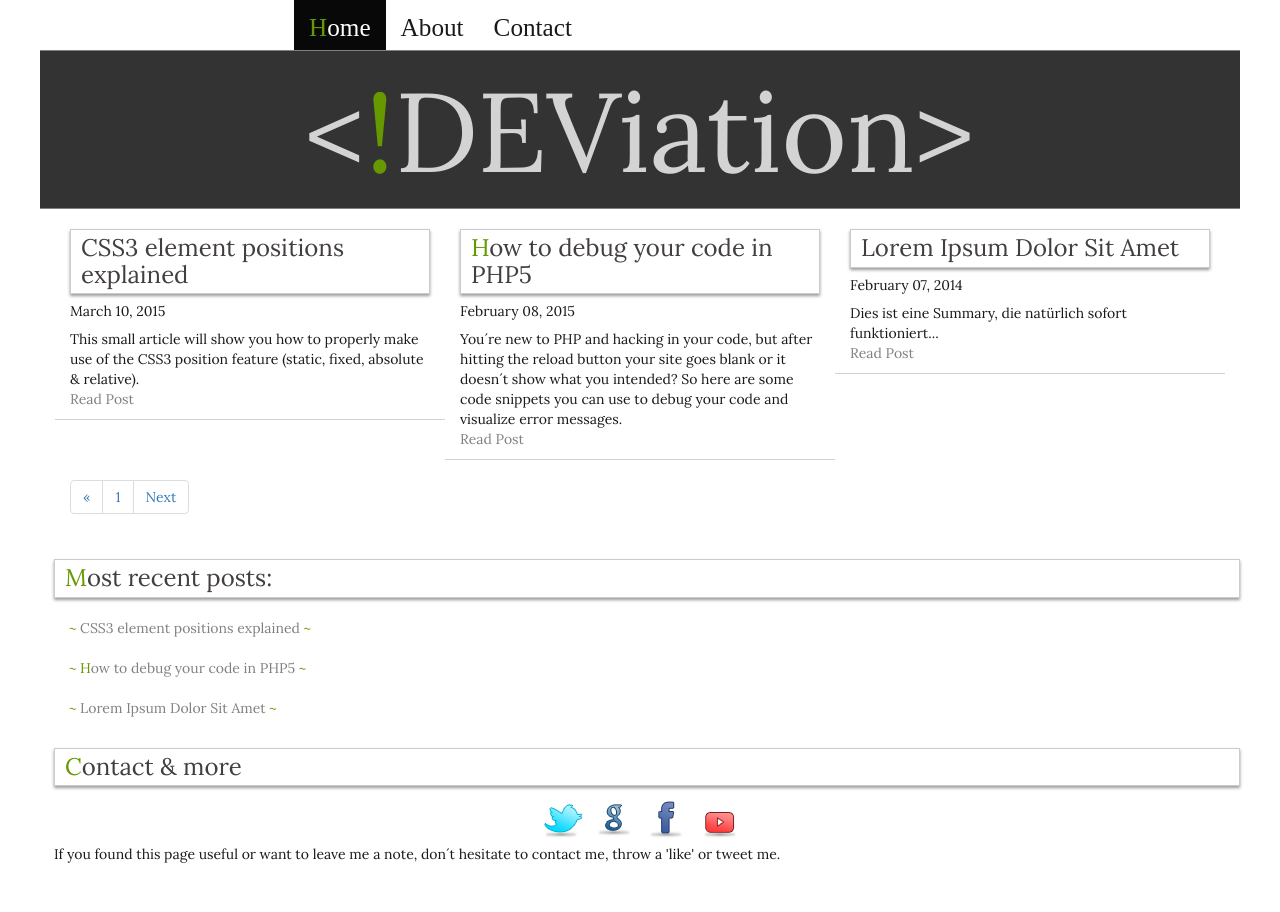
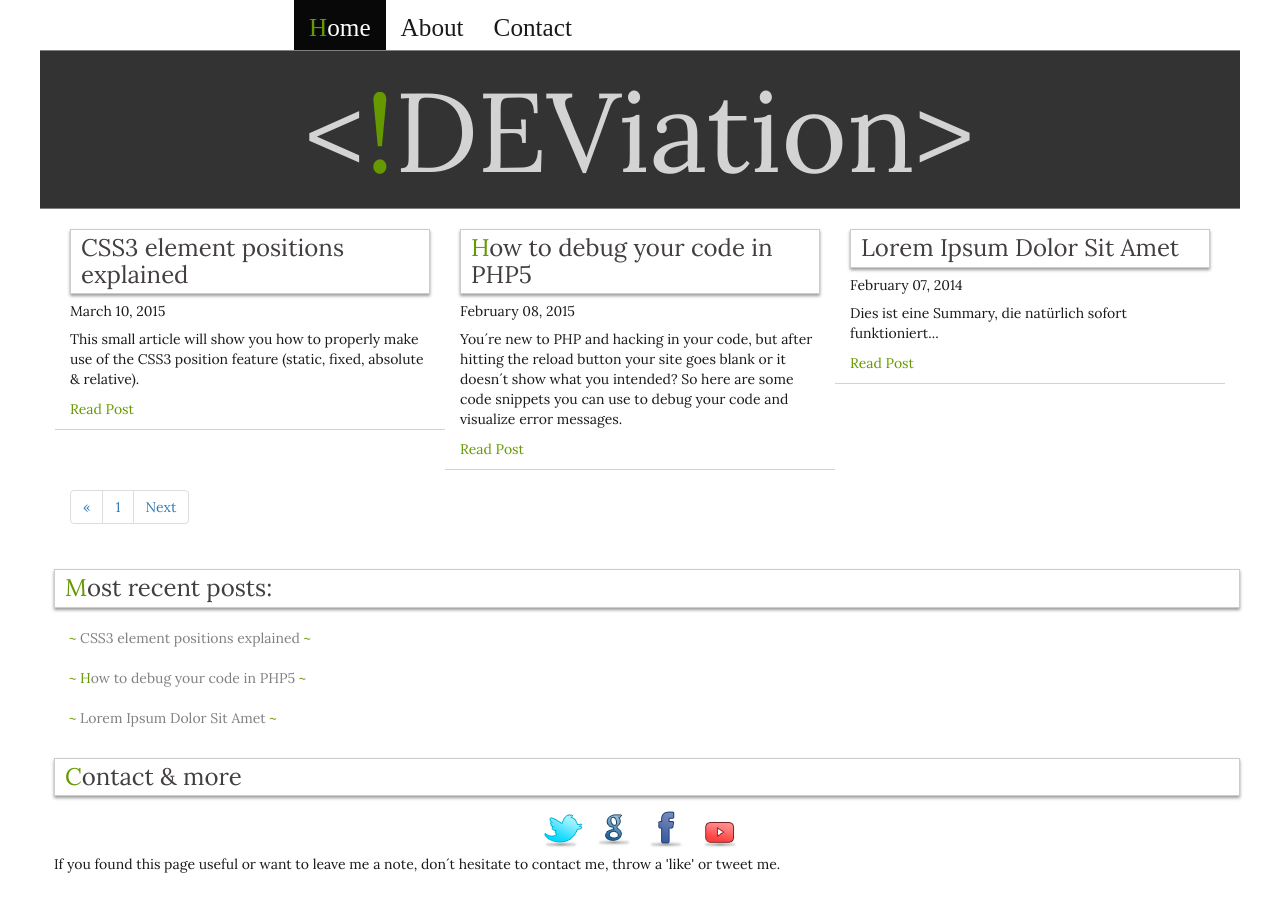
Before and after one commit to CodeDeviation/CodeDeviation, a Jekyll site: the page built from index.html, in a window 1280 px wide and 926 px high. Shown: the top 912 px of the window. Built offline with Jekyll 4.4.1, drawn with Linux system fonts in a browser that asks for light colours; Markdown is read by kramdown in place of the engine named in the settings; the list of posts is cut into pages by our own code.

Commit message:
postExcerpts

```diff
--- a/css/format.css
+++ b/css/format.css
@@ -43,7 +43,7 @@ h3 {
   ********************************** */
 
 .postBorderBottom {
-    border-bottom: 0.5px solid lightgrey;
+    border-bottom: 1px solid lightgrey;
 }
 
 
@@ -230,6 +230,10 @@ span.quote {
     border-bottom: solid 1px grey;
 }
 
+p.marginTop10 {
+    margin-top: 10px;
+}
+
 .summary span.glyphicon {
   content: '\058E';
   display: block;
--- a/index.html
+++ b/index.html
@@ -10,8 +10,8 @@ keywords: [blog, code, programming, help]
     <h3>{{ post.title }}</h3>
     <h5>{{ post.date | date: '%B %d, %Y'| }}</h5>
     {{ post.excerpt }}
-    <p>
-      <a href="{{ post.url }}">Read Post</a>
+    <p class="marginTop10">
+      <a href="{{ post.url }}" class="colorGreen">Read Post</a>
     </p>
   </div>
 </div>
```
